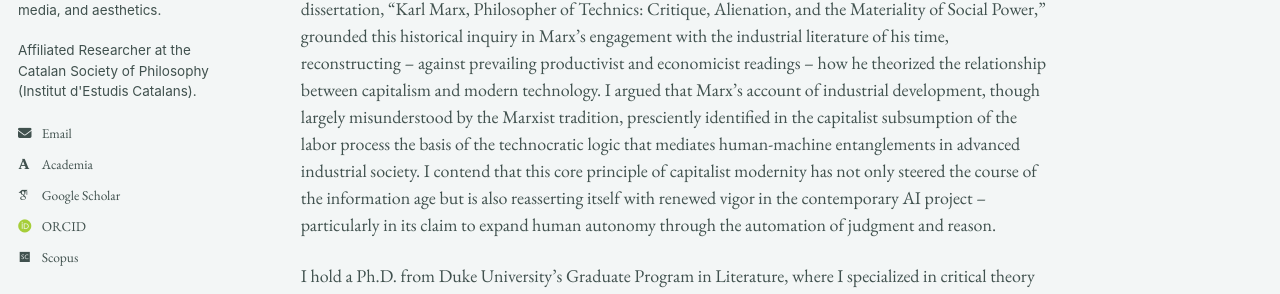
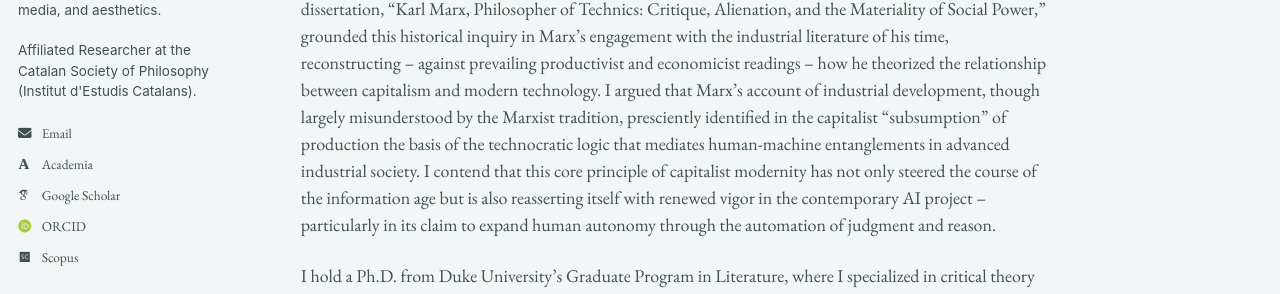
Before and after one commit to epujol90/epujol90.github.io, a Jekyll site: the page built from _pages/about.md, in a window 1280 px wide and 1042 px high. Shown: the part 305-599 px from the top of the window. Built offline with Jekyll 4.4.1, drawn with Linux system fonts in a browser that asks for light colours; some web fonts are replaced; a script bundle is joined from its source files by our own code; library files that are not in the unit come from our copies; some of the changed text lies outside the part shown.

Commit message:
Update about.md

```diff
--- a/_pages/about.md
+++ b/_pages/about.md
@@ -8,6 +8,6 @@ redirect_from:
 ---
 I am a scholar of technology, media, and aesthetics trained in continental philosophy and critical theory in Europe and the United States. My research examines the history and politics of technological modernity -- particularly the ways the material infrastructures of the modern world embody and uphold relations of power and domination, despite professing to liberate humanity from scarcity and toil.
 
-My doctoral work addressed the _longue durée_ of industrial modernity and the historical advent of what the early Frankfurt School theorists named "instrumental reason," tracing its roots to the nineteenth century. My dissertation, “Karl Marx, Philosopher of Technics: Critique, Alienation, and the Materiality of Social Power,” grounded this historical inquiry in Marx’s engagement with the industrial literature of his time, reconstructing -- against prevailing productivist and economicist readings -- how he theorized the relationship between capitalism and modern technology. I argued that Marx’s account of industrial development, though largely misunderstood by the Marxist tradition, presciently identified in the capitalist subsumption of the labor process the basis of the technocratic logic that mediates human-machine entanglements in advanced industrial society. I contend that this core principle of capitalist modernity has not only steered the course of the information age but is also reasserting itself with renewed vigor in the contemporary AI project -- particularly in its claim to expand human autonomy through the automation of judgment and reason.
+My doctoral work addressed the _longue durée_ of industrial modernity and the historical advent of what the early Frankfurt School theorists named "instrumental reason," tracing its roots to the nineteenth century. My dissertation, “Karl Marx, Philosopher of Technics: Critique, Alienation, and the Materiality of Social Power,” grounded this historical inquiry in Marx’s engagement with the industrial literature of his time, reconstructing -- against prevailing productivist and economicist readings -- how he theorized the relationship between capitalism and modern technology. I argued that Marx’s account of industrial development, though largely misunderstood by the Marxist tradition, presciently identified in the capitalist "subsumption" of production the basis of the technocratic logic that mediates human-machine entanglements in advanced industrial society. I contend that this core principle of capitalist modernity has not only steered the course of the information age but is also reasserting itself with renewed vigor in the contemporary AI project -- particularly in its claim to expand human autonomy through the automation of judgment and reason.
 
 I hold a Ph.D. from Duke University’s Graduate Program in Literature, where I specialized in critical theory and media philosophy, as well as a Fulbright-funded master’s degree in media studies from New York University. I received my undergraduate training in Spain, where I completed two degrees in philosophy (UNED) and fine art (University of Barcelona). I am currently an affiliated researcher with the Historical Materialism Studies Group of the Societat Catalana de Filosofia -- the philosophy section of the Institut d’Estudis Catalans, the highest academic body for the Catalan language and culture. My work has appeared in _South Atlantic Quarterly_ and _Marx and Philosophy Review of Books_, with further articles under review or in preparation for _Historical Materialism_, _Theory, Culture & Society_, and a special issue of _Qui Parle_. Alongside my research, I have developed substantive experience in writing pedagogy, including two years of writing center practice at Duke’s Thompson Writing Studio and teaching writing-intensive courses on media theory, philosophy of technology, and the history and politics of AI.
```
